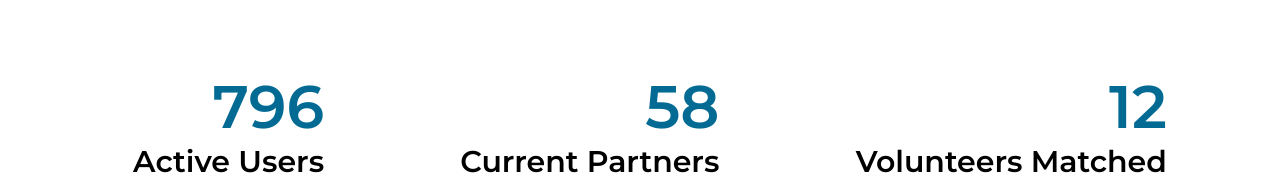
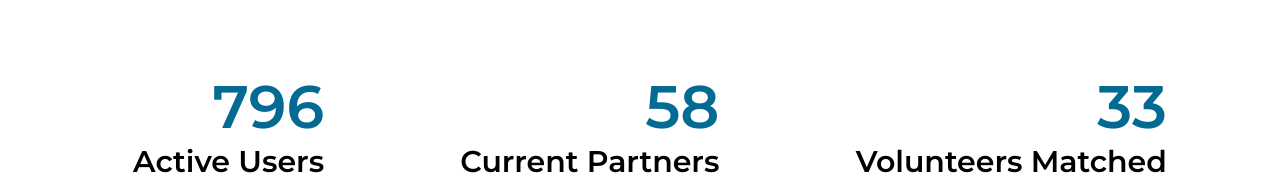
Before and after one commit to icontribute-founder/icontribute-landingpage, a React (Create React App) app: page / in a window 1280 px wide. Shown: the part 761-952 px from the top of the page. Built offline with nearby package versions, Linux system fonts and the light colour scheme; no server answers.

Commit message:
Changed volunteers matched from 12 to 33

```diff
--- a/src/components/home/MainBlock/MainBlock.jsx
+++ b/src/components/home/MainBlock/MainBlock.jsx
@@ -89,7 +89,7 @@ const MainBlock = () => {
         </div>
         <div className="counter">
           <p className="counter-num">
-            <CountUp end={12} duration={5} />
+            <CountUp end={33} duration={5} />
           </p>{" "}
           <p className="counter-title">Volunteers Matched</p>
         </div>
```
